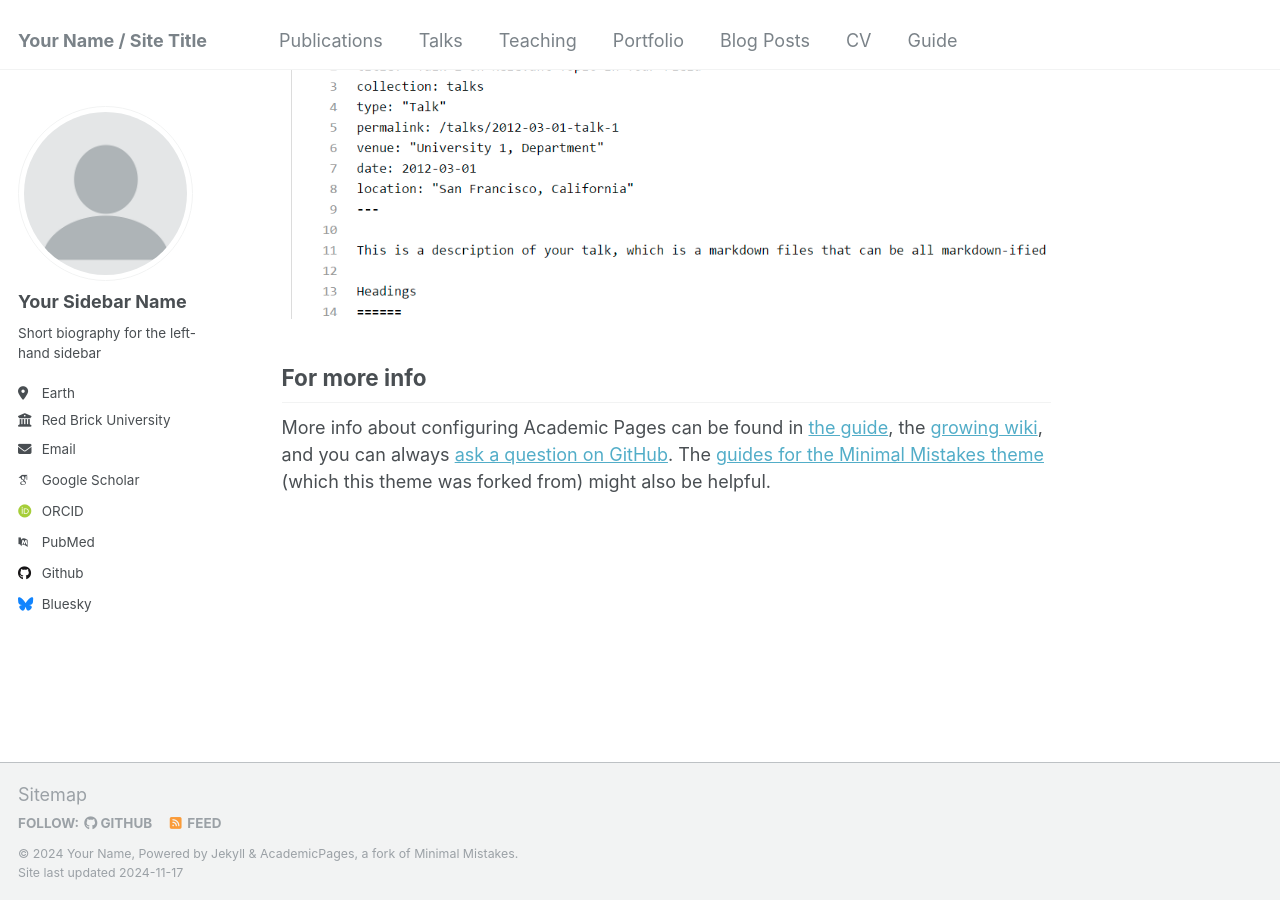
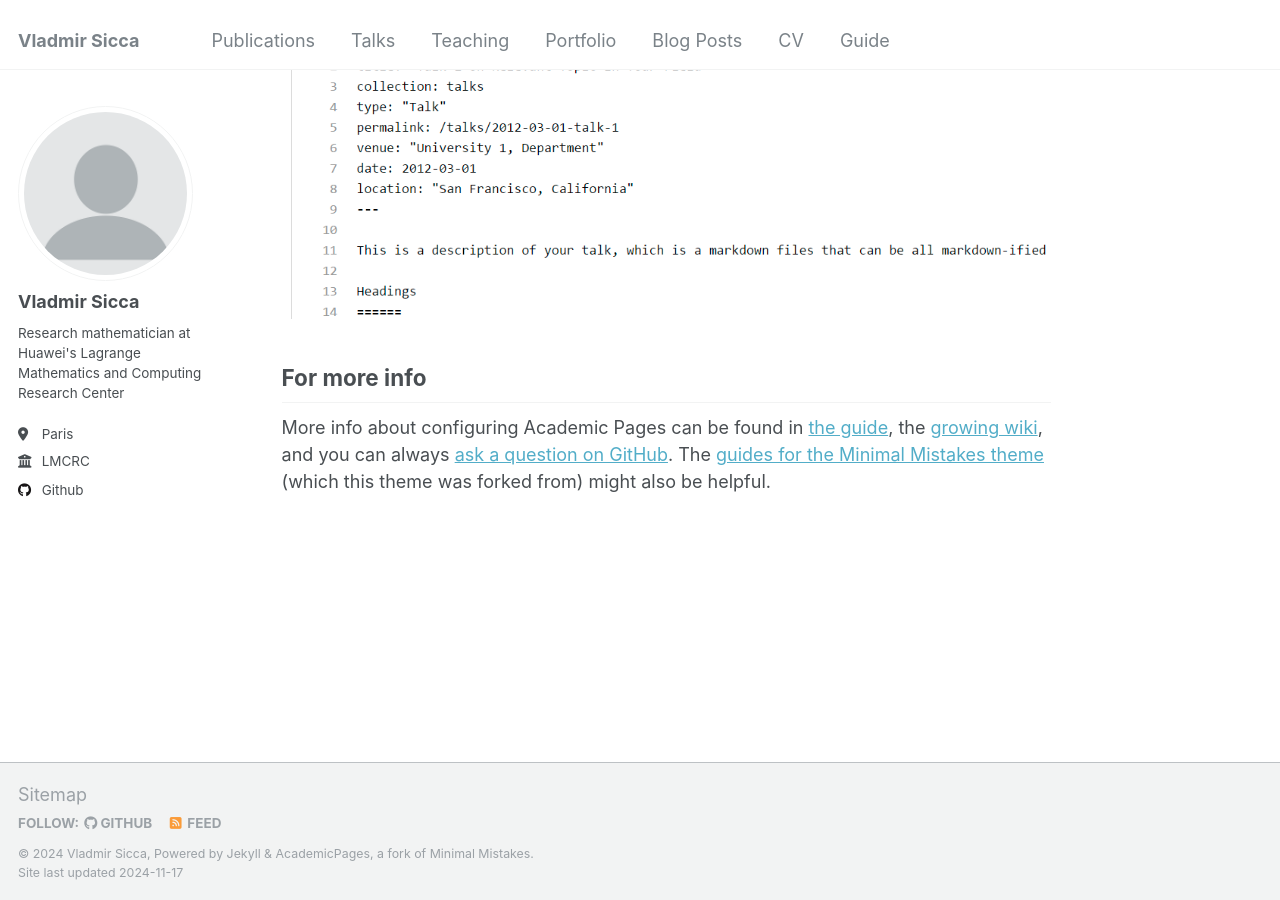
Before and after one commit to vladmirsicca/vladmirsicca.github.io, a Jekyll site: the page built from _pages/about.md, in a window 1280 px wide and 900 px high, scrolled down 2643 px. Built offline with Jekyll 4.4.1, drawn with Linux system fonts in a browser that asks for light colours; some web fonts are replaced.

Commit message:
Update _config.yml
First update on the template to contain personal information.

```diff
--- a/_config.yml
+++ b/_config.yml
@@ -8,9 +8,9 @@
 
 # Basic Site Settings
 locale                   : "en-US"
-title                    : "Your Name / Site Title"
+title                    : "Vladmir Sicca"
 title_separator          : "-"
-name                     : &name "Your Name"
+name                     : &name "Vladmir Sicca"
 description              : &description "personal description"
 url                      : https://academicpages.github.io # the base hostname & protocol for your site e.g. "https://[your GitHub username].github.io"
 baseurl                  : "" # the subpath of your site, e.g. "/blog"
@@ -22,21 +22,21 @@ repository               : "academicpages/academicpages.github.io"
 author:
   # Biographic information
   avatar           : "profile.png"
-  name             : "Your Sidebar Name"
+  name             : "Vladmir Sicca"
   pronouns         : # example: "she/her"
-  bio              : "Short biography for the left-hand sidebar"
-  location         : "Earth"
-  employer         : "Red Brick University"
+  bio              : "Research mathematician at Huawei's Lagrange Mathematics and Computing Research Center"
+  location         : "Paris"
+  employer         : "LMCRC"
   uri              : # URL
-  email            : "none@example.org"
+  email            : # "none@example.org"
 
   # Academic websites
   arxiv            : # URL - Update with the correct link to your profile
-  googlescholar    : "https://scholar.google.com/citations?user=PS_CX0AAAAAJ"
+  googlescholar    : # "https://scholar.google.com/citations?user=PS_CX0AAAAAJ"
   impactstory      : # URL
-  orcid            : "http://orcid.org/yourorcidurl"
+  orcid            : # "http://orcid.org/yourorcidurl"
   semantic         : # URL
-  pubmed           : "https://www.ncbi.nlm.nih.gov/pubmed/?term=john+snow"
+  pubmed           : # "https://www.ncbi.nlm.nih.gov/pubmed/?term=john+snow"
   researchgate     : # URL
   scopus           : # URL
 
@@ -44,12 +44,12 @@ author:
   bitbucket        : # Username - Update with your username on the site
   codepen          : # Username
   dribbble         : # Username
-  github           : "academicpages"
+  github           : "vladmirsicca"
   kaggle           : # Username
   stackoverflow    : # User number or user number and name (i.e., use "1" or "1/jeff-atwood")
 
   # Social media
-  bluesky          : "bsky.app" # Replace this with you Bluesky username
+  bluesky          : # "bsky.app" # Replace this with you Bluesky username
   facebook         : # Username
   flickr           : # Username
   foursquare       : # Username
```
